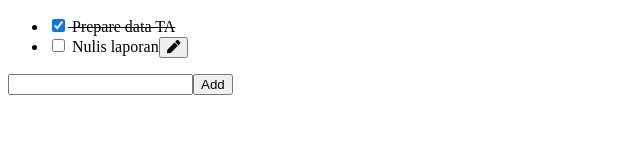
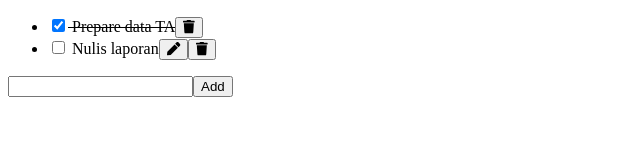
Before and after one commit to vayupranaditya-mitrais/ts-todo, a React (Create React App) app: page / in a window 1280 px wide. Shown: the top 160 px of the page, without its empty margins (0-640 px from the left). Built offline with nearby package versions, Linux system fonts and the light colour scheme.

Commit message:
add remove todo

```diff
--- a/src/components/App.tsx
+++ b/src/components/App.tsx
@@ -56,12 +56,18 @@ function App() {
     setTodos(newTodos);
   }
 
+  const removeTodo: RemoveTodo = (selectedTodo: Todo) => {
+    const newTodos = todos.filter(todo => todo.id !== selectedTodo.id);
+    setTodos(newTodos);
+  }
+
   return (
     <>
       <TodoList
         todos={todos}
         toggleTodo={toggleTodo}
         updateTodo={updateTodo}
+        removeTodo={removeTodo}
       />
       <AddTodoForm addTodo={addTodo}/>
     </>
--- a/src/components/TodoList.tsx
+++ b/src/components/TodoList.tsx
@@ -5,9 +5,10 @@ interface Props {
     todos: Todo[];
     toggleTodo: ToggleTodo;
     updateTodo: UpdateTodo;
+    removeTodo: RemoveTodo;
 }
 
-export const TodoList: React.FC<Props> = ({ todos, toggleTodo, updateTodo }) => {
+export const TodoList: React.FC<Props> = ({ todos, toggleTodo, updateTodo, removeTodo }) => {
     return (
         <ul>
             {todos.map(todo => (
@@ -16,6 +17,7 @@ export const TodoList: React.FC<Props> = ({ todos, toggleTodo, updateTodo }) =>
                         todo={todo}
                         toggleTodo={toggleTodo}
                         updateTodo={updateTodo}
+                        removeTodo={removeTodo}
                     />
                 </div>
             ))}
--- a/src/components/TodoListItem.tsx
+++ b/src/components/TodoListItem.tsx
@@ -1,7 +1,7 @@
 import React, { useState } from 'react';
 import { ReactElement } from 'react';
 import { FontAwesomeIcon } from '@fortawesome/react-fontawesome'
-import { faPen } from '@fortawesome/free-solid-svg-icons'
+import { faPen, faTrash } from '@fortawesome/free-solid-svg-icons'
 import { TodoListItemEditable } from './TodoListItemEditable';
 import { TodoListItemNonEditable } from './TodoListItemNonEditable';
 
@@ -9,9 +9,10 @@ interface Props {
     todo: Todo;
     toggleTodo: ToggleTodo;
     updateTodo: UpdateTodo;
+    removeTodo: RemoveTodo;
 }
 
-export const TodoListItem: React.FC<Props> = ({ todo, toggleTodo, updateTodo }) => {
+export const TodoListItem: React.FC<Props> = ({ todo, toggleTodo, updateTodo, removeTodo }) => {
     const [isEditing, setIsEditing] = useState(false);
 
     const child = (todo: Todo, toggleTodo: ToggleTodo): ReactElement => isEditing ? (
@@ -35,11 +36,17 @@ export const TodoListItem: React.FC<Props> = ({ todo, toggleTodo, updateTodo })
                     <button onClick={() => toggleEditing()}>
                         <FontAwesomeIcon icon={ faPen } />
                     </button>
+                    <button onClick={() => removeTodo(todo)}>
+                        <FontAwesomeIcon icon={ faTrash } />
+                    </button>
                 </>
             )
         }
         return (
             <>
+                <button onClick={() => removeTodo(todo)}>
+                    <FontAwesomeIcon icon={ faTrash } />
+                </button>
             </>
         )
     }
--- a/src/types.d.ts
+++ b/src/types.d.ts
@@ -7,4 +7,5 @@ interface Todo {
 type ToggleTodo = (selectedTodo: Todo) => void;
 type AddTodo = (taskId: number, task: string) => void;
 type UpdateTodo = (selectedTodo: Todo) => void;
+type RemoveTodo = (selectedTodo: Todo) => void;
 type Toggle = () => void;
```
